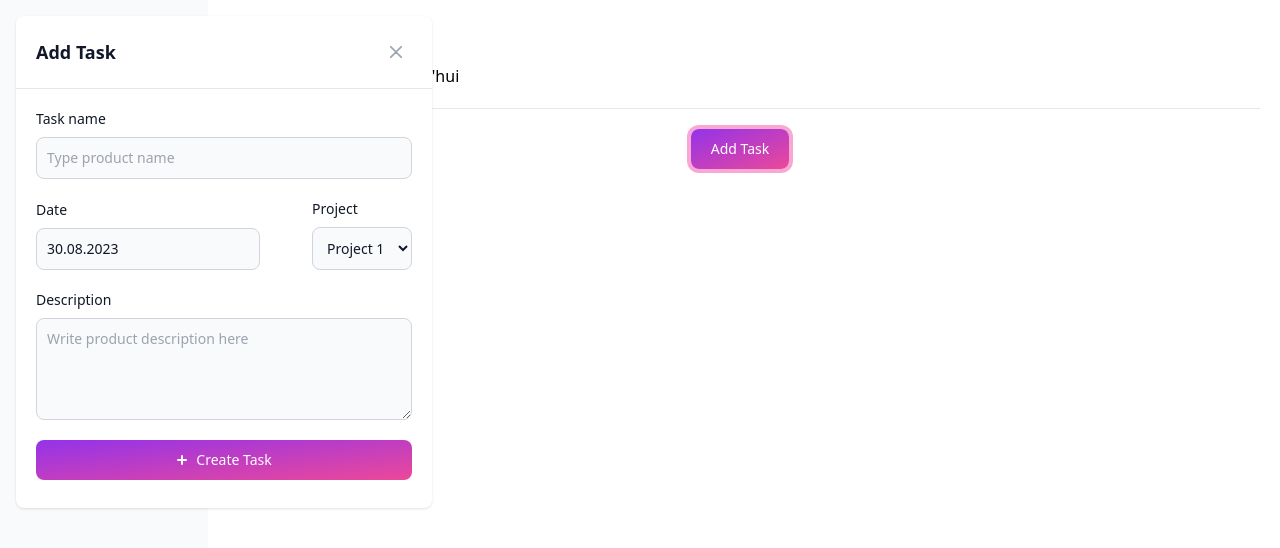
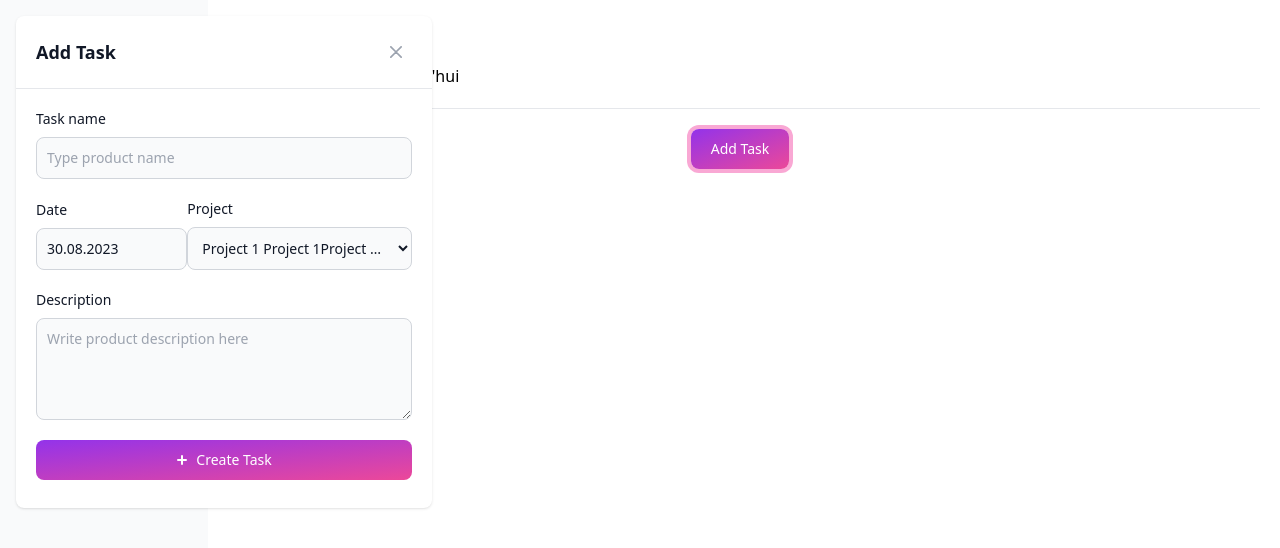
Before and after one commit to Sharqiewicz/Sharqist, a React (Vite) app: page / in a window 1280 px wide. Both pictures are taken after a click on the button "Add Task". Shown: the top 548 px of the page. Built offline with nearby package versions, Linux system fonts and the light colour scheme.

Commit message:
add overflow ellipsis for AddTaskModal UserProjects

```diff
--- a/src/modals/AddTaskModal/AddTaskModal.tsx
+++ b/src/modals/AddTaskModal/AddTaskModal.tsx
@@ -6,7 +6,11 @@ import 'react-datepicker/dist/react-datepicker.css'
 type UserProjects = string[]
 
 function getUserProjects(): UserProjects {
-  return ['Project 1', 'Project 2', 'Project 3']
+  return [
+    'Project 1 Project 1Project 1Project 1Project 1',
+    'Project 2',
+    'Project 3',
+  ]
 }
 
 type FormState = {
@@ -202,7 +206,7 @@ const renderProjects = (
     <select
       onSelect={e => handleChange(e as unknown as ChangeEvent)}
       id='category'
-      className='w-44 bg-gray-50 border border-gray-300 text-gray-900 text-sm rounded-lg focus:ring-primary-500 focus:border-primary-500 block w-full p-2.5 dark:bg-gray-600 dark:border-gray-500 dark:placeholder-gray-400 dark:text-white dark:focus:ring-primary-500 dark:focus:border-primary-500'
+      className='w-44 text-ellipsis overflow-hidden bg-gray-50 border border-gray-300 text-gray-900 text-sm rounded-lg focus:ring-primary-500 focus:border-primary-500 block w-full p-2.5 dark:bg-gray-600 dark:border-gray-500 dark:placeholder-gray-400 dark:text-white dark:focus:ring-primary-500 dark:focus:border-primary-500'
     >
       {userProjects.map(project => (
         <option value={project}>{project}</option>
```
